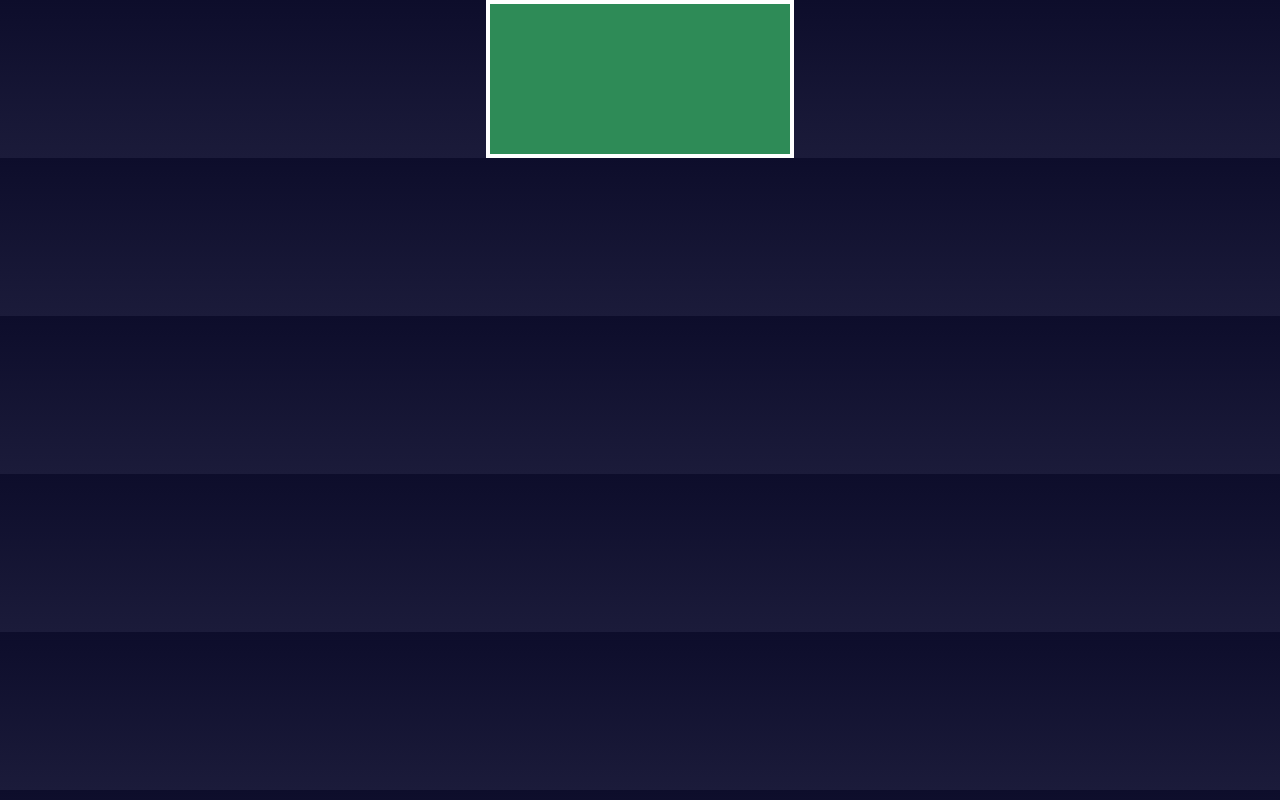
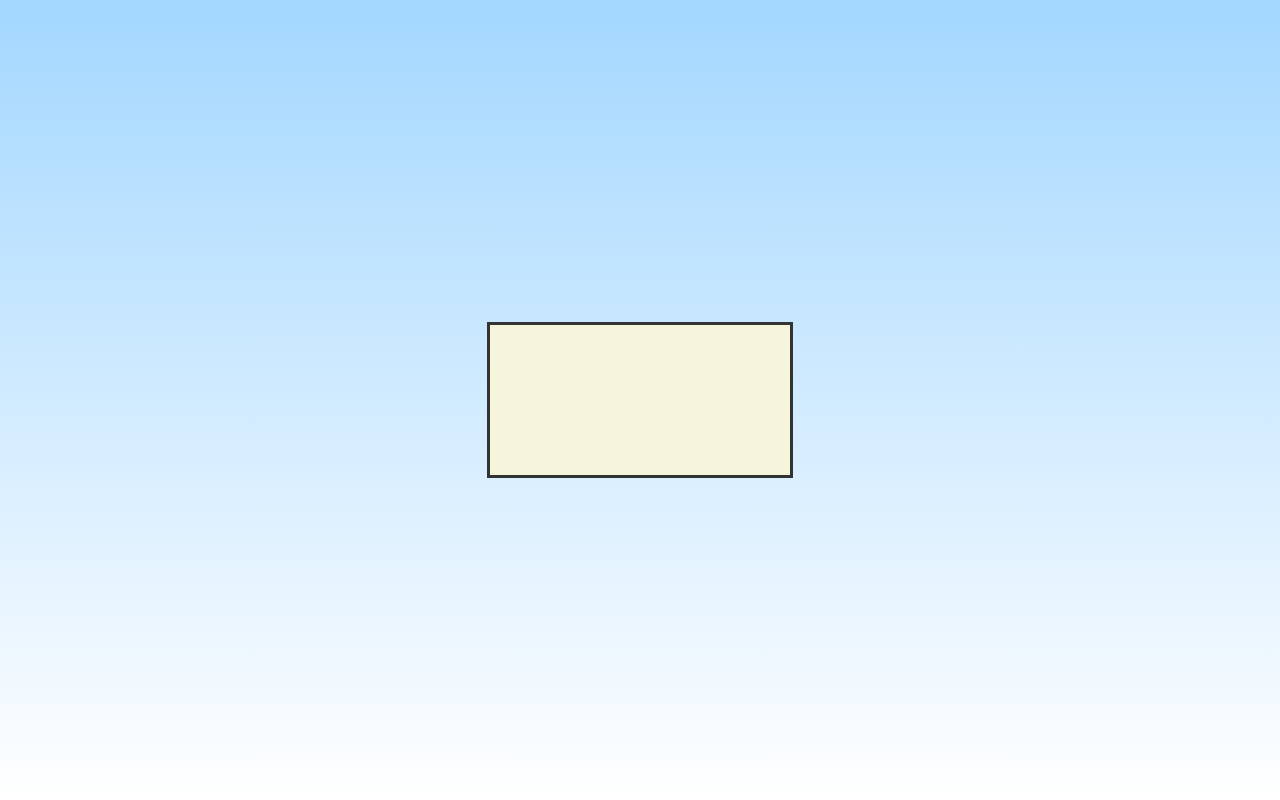
Before and after one commit to wnkrvn/ravisoccer, a plain HTML site: page index.html in a window 1280 px wide. Drawn offline with Linux system fonts and the light colour scheme.

Commit message:
Update style.css

```diff
--- a/style.css
+++ b/style.css
@@ -1,19 +1,13 @@
 body {
   margin: 0;
-  padding: 0;
-  background: linear-gradient(#0d0d2b, #1b1b3a);
-  color: white;
-  font-family: sans-serif;
-  text-align: center;
-}
-
-h1 {
-  margin: 20px;
+  background: linear-gradient(to bottom, #a3d7ff, #ffffff);
+  display: flex;
+  justify-content: center;
+  align-items: center;
+  height: 100vh;
 }
 
 canvas {
-  display: block;
-  margin: 0 auto;
-  border: 4px solid white;
-  background-color: #2e8b57;
+  border: 3px solid #333;
+  background-color: #f5f5dc;
 }
```
